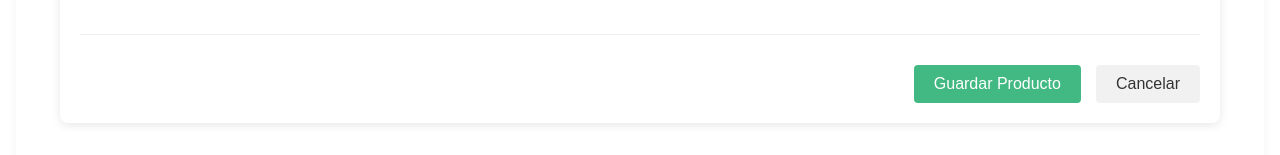
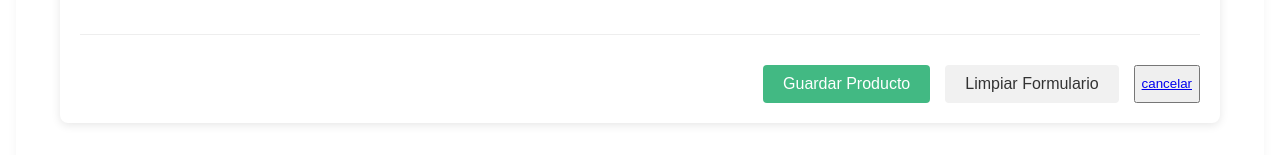
Before and after one commit to radi0sk/marketplace-vue, a Vue app: page /admin/products/add in a window 1280 px wide. Shown: the part 1997-2152 px from the top of the page. Built offline with nearby package versions, Linux system fonts and the light colour scheme; no server answers; the database is empty.

Commit message:
coreccion de cancelar

```diff
--- a/src/components/admin/ProductForm.vue
+++ b/src/components/admin/ProductForm.vue
@@ -181,7 +181,8 @@
       <button type="submit" :disabled="isSubmitting" class="submit-btn">
         {{ isSubmitting ? 'Guardando...' : 'Guardar Producto' }}
       </button>
-      <button type="button" @click="resetForm" class="cancel-btn">Cancelar</button>
+      <button type="button" @click="resetForm" class="cancel-btn">Limpiar Formulario</button>
+      <button><router-link to="/admin/products" class="back-link">cancelar</router-link></button>
     </div>
   </form>
 </template>
```
